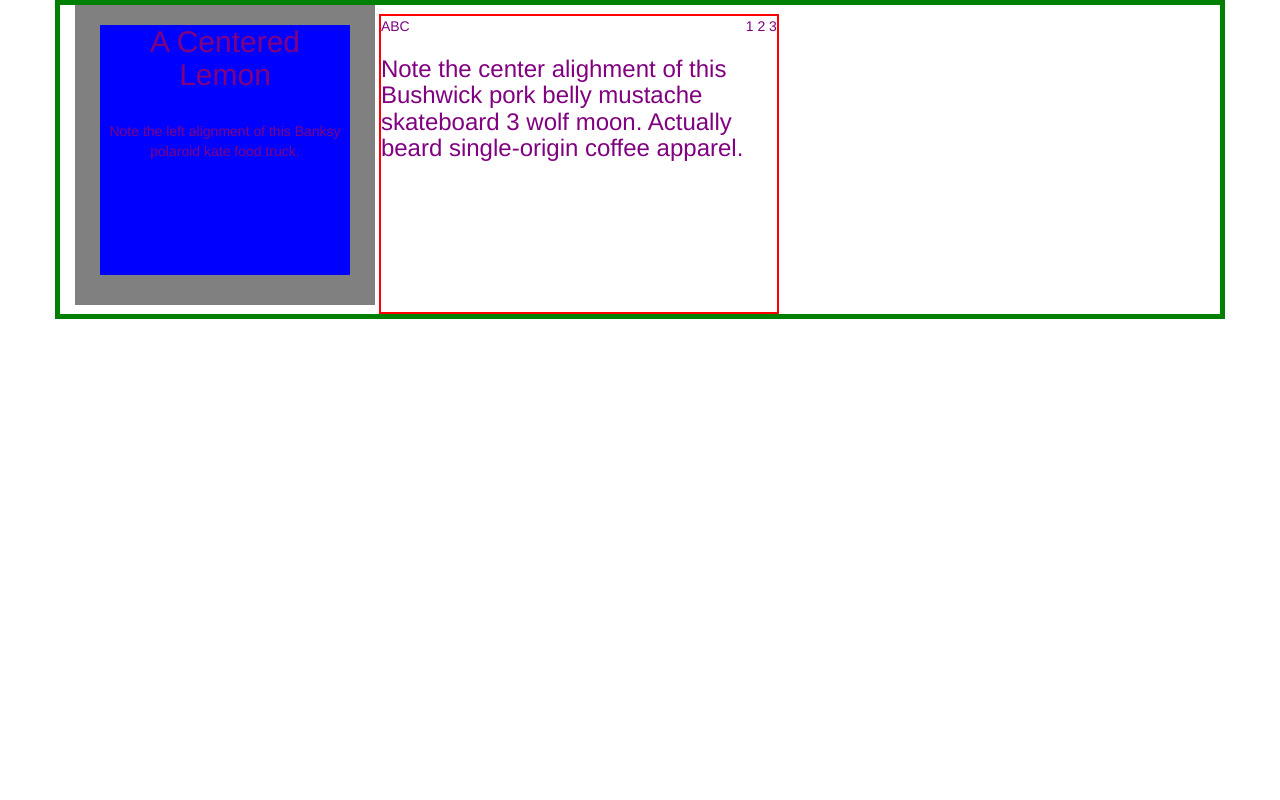
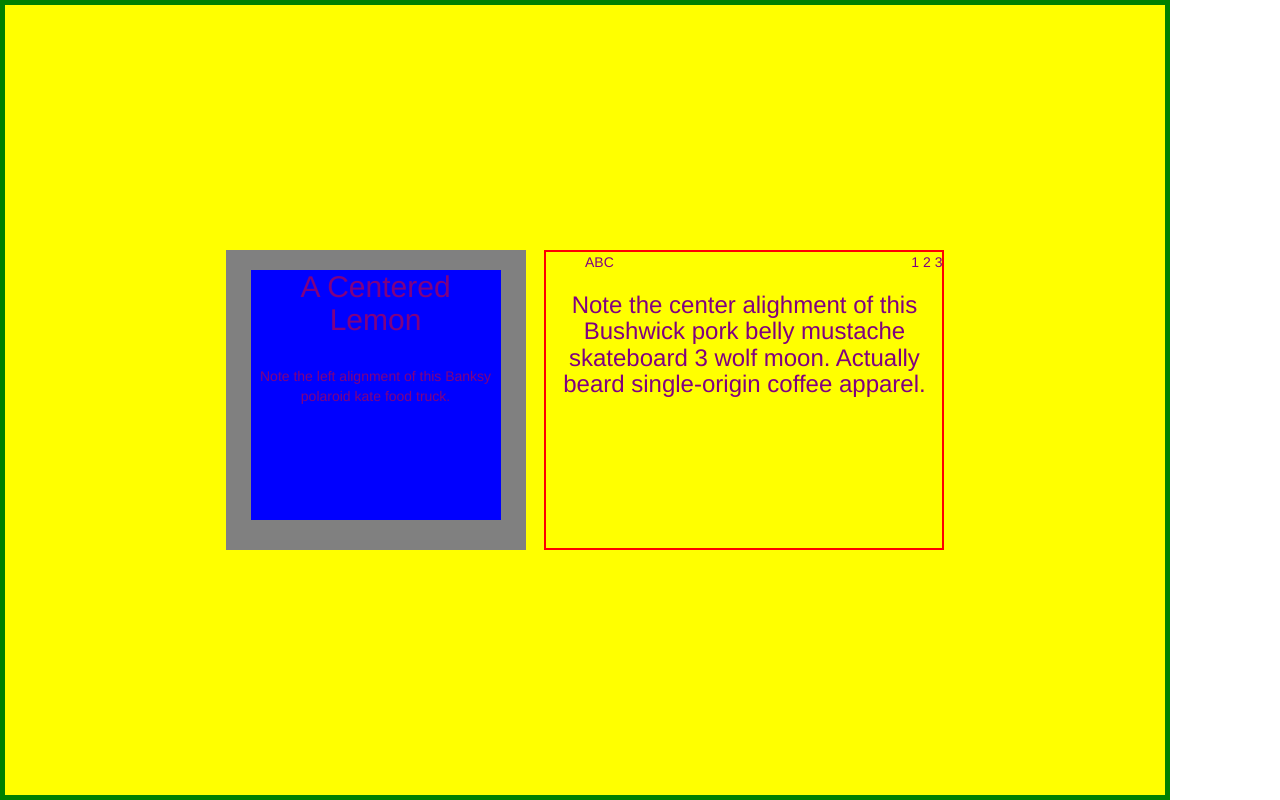
Before and after one commit to ProgramJustin/position, a plain HTML site: page index.html in a window 1280 px wide. Drawn offline with Linux system fonts and the light colour scheme.

Commit message:
center elements

```diff
--- a/css/styles.css
+++ b/css/styles.css
@@ -8,6 +8,25 @@
 
 .container {
   border: 5px solid green;
+  height: 800px;
+  display: table-cell;
+  vertical-align: middle;
+  /*padding-left: 20%;*/
+  background-color: yellow;
+  margin-left: auto;
+  margin-right: auto;
+  text-align: center;
+  position: relative;
+}
+.grey-box {
+  display: inline-block;
+  background-color: grey;
+  color: purple;
+  width: 300px;
+  height: 300px;
+  /*margin-right: 15px;*/
+  vertical-align: middle;
+
 }
 .lemon-content {
   background-color: blue;
@@ -16,27 +35,21 @@
   margin: auto;
   text-align: center;
 }
-.grey-box {
-  background-color: grey;
-  display: inline-block;
-  color: purple;
-  width: 300px;
-  height: 300px;
-  margin-left: auto;
-  margin-right: auto;
-}
 .abc-box {
   color: purple;
   display: inline-block;
   width: 400px;
   height: 300px;
   border: 2px solid red;
+  margin-left: 15px;
+  vertical-align: middle;
 }
 #abCenter {
   text-align: center;
   position: absolute;
   margin-left: auto;
   margin-right: auto;
+  left: 50%;
 }
 #float-numbers {
   text-align: right;
```
